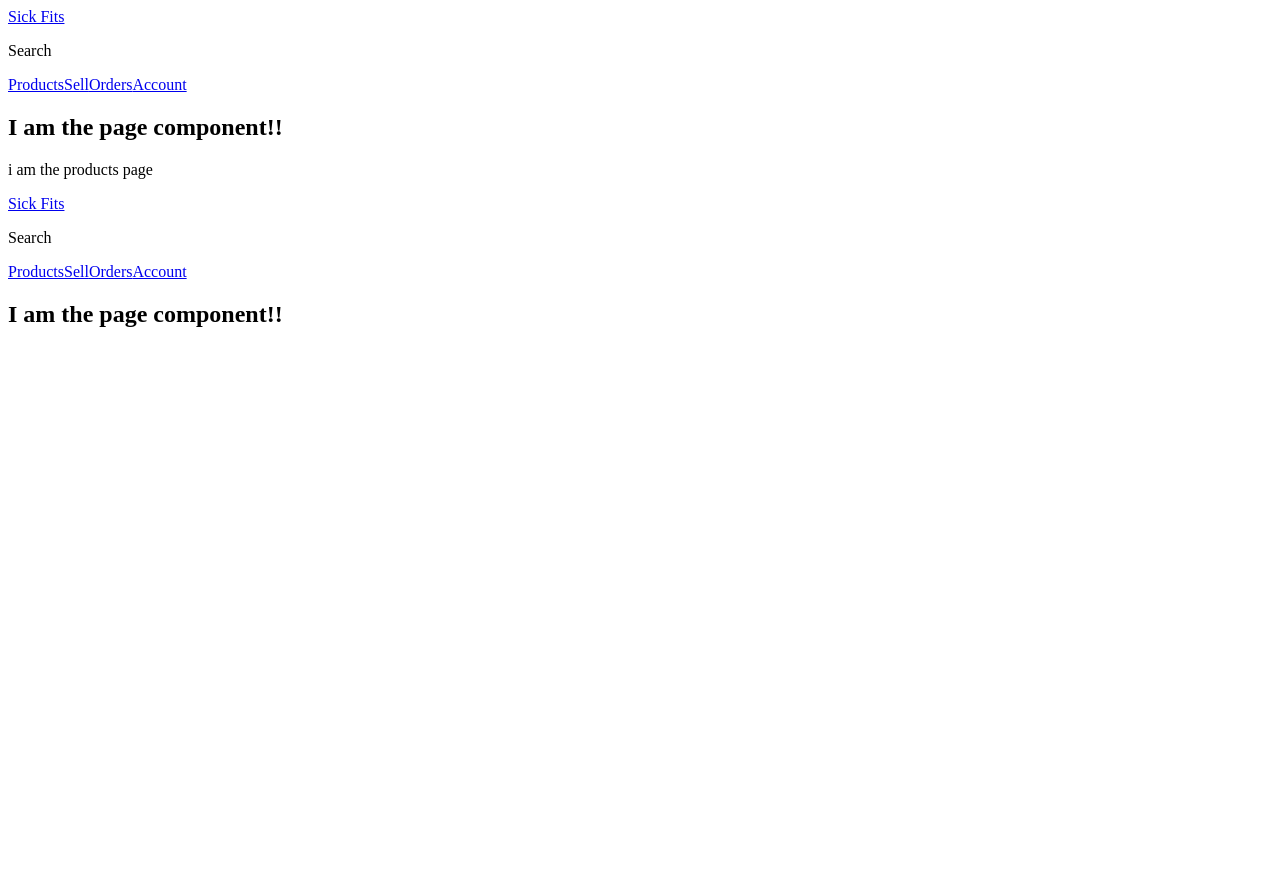
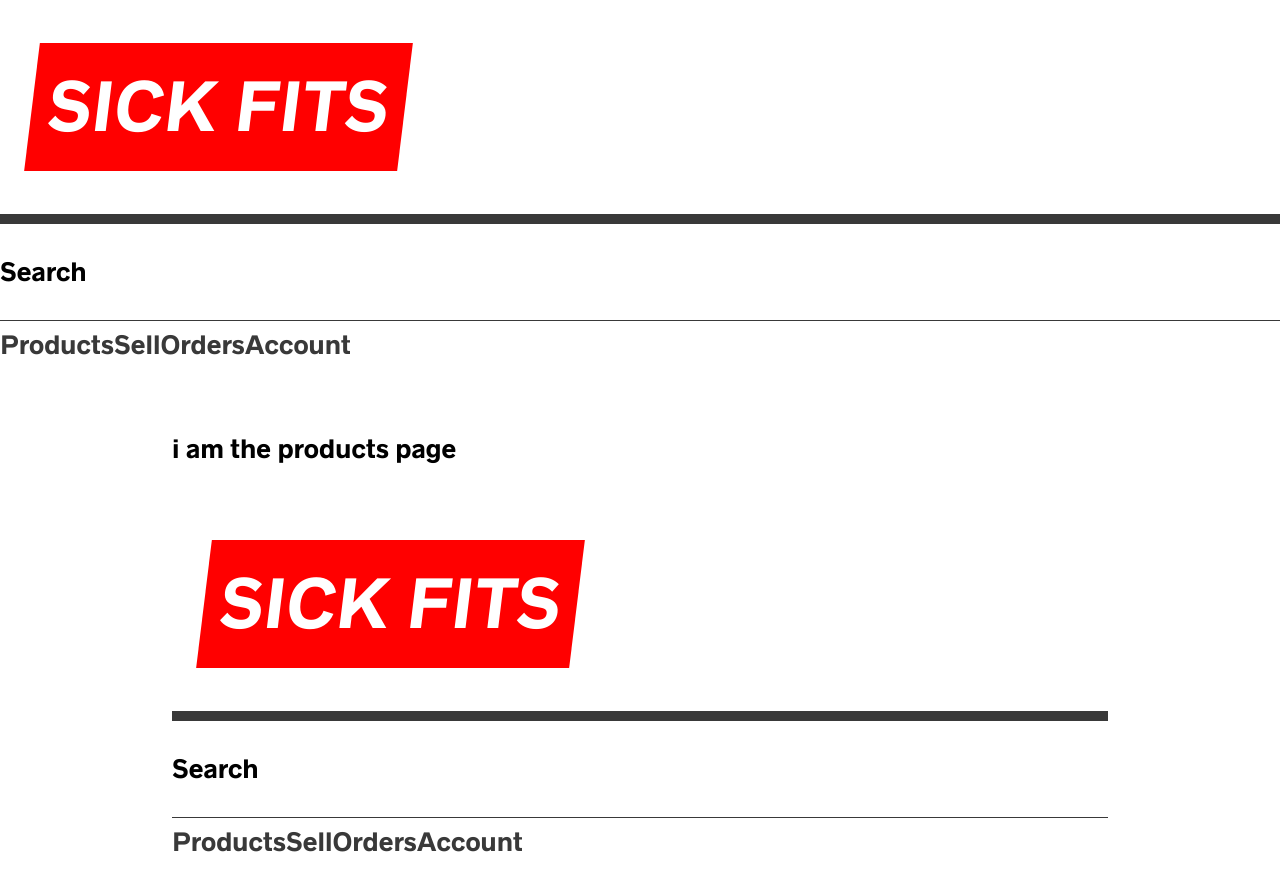
Before and after one commit to theTSLC/ecommerce-app, a Next.js app in the folder sick-fits/frontend/: page /products in a window 1280 px wide. Shown: the top 890 px of the page. Before the commit the page ends 800 px from the top, so only its background shows below. Built offline with nearby package versions, Linux system fonts and the light colour scheme.

Commit message:
v1: adding global and scoped styles

```diff
--- a/sick-fits/frontend/components/Header.js
+++ b/sick-fits/frontend/components/Header.js
@@ -1,16 +1,50 @@
 import Link from 'next/link';
+import styled from 'styled-components';
 import Nav from './Nav';
+
+const LogoStyles = styled.h1`
+  font-size: 4rem;
+  margin-left: 2rem;
+  position: relative;
+  z-index: 2;
+  background: red;
+  transform: skew(-7deg);
+  a {
+    color: white;
+    text-decoration: none;
+    text-transform: uppercase;
+    padding: 0.5rem 1rem;
+  }
+`;
+
+const HeaderStyles = styled.header`
+  .bar {
+    display: grid;
+    grid-template-columns: auto 1fr;
+    border-bottom: 10px solid var(--black, black);
+    justify-content: space-between;
+    align-items: center;
+  }
+
+  .sub-bar {
+    display: grid;
+    grid-template-columns: 1fr auto;
+    border-bottom: 1px solid var(--black, black);
+  }
+`;
 
 export default function Header() {
   return (
-    <header>
+    <HeaderStyles>
       <div className="bar">
-        <Link href="/">Sick Fits</Link>
+        <LogoStyles>
+          <Link href="/">Sick Fits</Link>
+        </LogoStyles>
       </div>
-      <div className="subBar">
+      <div className="sub-bar">
         <p>Search </p>
       </div>
       <Nav />
-    </header>
+    </HeaderStyles>
   );
 }
--- a/sick-fits/frontend/components/Page.js
+++ b/sick-fits/frontend/components/Page.js
@@ -1,12 +1,14 @@
 import PropTypes from 'prop-types';
 import Header from './Header';
+import GlobalStyles from './styles/GlobalStyles';
+import InnerStyles from './styles/InnerStyles';
 
 export default function Page({ children }) {
   return (
     <div>
+      <GlobalStyles />
       <Header />
-      <h2> I am the page component!!</h2>
-      {children}
+      <InnerStyles>{children}</InnerStyles>
     </div>
   );
 }
--- /dev/null
+++ b/sick-fits/frontend/components/styles/GlobalStyles.js
@@ -0,0 +1,48 @@
+import { createGlobalStyle } from 'styled-components';
+
+const GlobalStyles = createGlobalStyle`
+@font-face {
+  font-family: 'radnika_next';
+  src: url('/static/radnikanext-medium-webfont.woff2')
+  format('woff2');
+  font-weight: normal;
+  font-style: normal;
+}
+
+html {
+  --red: #ff0000;
+  --black: #393939;
+  --grey: #3a3a3a;
+  --lightGrey: #e1e1e1;
+  --offWhite: #ededed;
+  --maxWidth: 1000px;
+  --bs: 0 12px 24px 0 rgba(0,0,0,0.09);
+  box-sizing: border-box;
+}
+// Note - best practice for "universal box sizing with inheritance" (with above, html{box-sizing: border-box})
+// Ensures when we add padding and border to element,
+// it takes away from the size instead of growing it.
+// Prevents lots of the weird horizontal scroll bugs
+*, *:before, *:after {
+  box-sizing: inherit;
+}
+body {
+  font-family: 'radnika_next', -apple-system, BlinkMacSystemFont, 'Segoe UI', Roboto, Oxygen, Ubuntu, Cantarell, 'Open Sans', 'Helvetica Neue', sans-serif;
+  padding: 0;
+  margin: 0;
+  font-size: 1.5rem;
+  line-height: 2;
+}
+a {
+  text-decoration: none;
+  color: var(--black);
+}
+a:hover {
+  text-decoration: underline;
+}
+button {
+  font-family: 'radnika_next', -apple-system, BlinkMacSystemFont, 'Segoe UI', Roboto, Oxygen, Ubuntu, Cantarell, 'Open Sans', 'Helvetica Neue', sans-serif
+}
+`;
+
+export default GlobalStyles;
--- /dev/null
+++ b/sick-fits/frontend/components/styles/InnerStyles.js
@@ -0,0 +1,10 @@
+import styled from 'styled-components';
+
+const InnerStyles = styled.div`
+  max-width: var(--maxWidth);
+  // Note: center it
+  margin: 0 auto;
+  padding: 2rem;
+`;
+
+export default InnerStyles;
--- a/sick-fits/frontend/components/styles/nprogress.css
+++ b/sick-fits/frontend/components/styles/nprogress.css
@@ -11,7 +11,7 @@
   left: 0;
 
   width: 100%;
-  height: 5px;
+  height: 8px;
 }
 
 /* Fancy blur effect */
@@ -25,8 +25,8 @@
   opacity: 1.0;
 
   -webkit-transform: rotate(3deg) translate(0px, -4px);
-      -ms-transform: rotate(3deg) translate(0px, -4px);
-          transform: rotate(3deg) translate(0px, -4px);
+  -ms-transform: rotate(3deg) translate(0px, -4px);
+  transform: rotate(3deg) translate(0px, -4px);
 }
 
 /* Remove these to get rid of the spinner */
@@ -49,7 +49,7 @@
   border-radius: 50%;
 
   -webkit-animation: nprogress-spinner 400ms linear infinite;
-          animation: nprogress-spinner 400ms linear infinite;
+  animation: nprogress-spinner 400ms linear infinite;
 }
 
 .nprogress-custom-parent {
@@ -63,10 +63,21 @@
 }
 
 @-webkit-keyframes nprogress-spinner {
-  0%   { -webkit-transform: rotate(0deg); }
-  100% { -webkit-transform: rotate(360deg); }
+  0% {
+    -webkit-transform: rotate(0deg);
+  }
+
+  100% {
+    -webkit-transform: rotate(360deg);
+  }
 }
+
 @keyframes nprogress-spinner {
-  0%   { transform: rotate(0deg); }
-  100% { transform: rotate(360deg); }
+  0% {
+    transform: rotate(0deg);
+  }
+
+  100% {
+    transform: rotate(360deg);
+  }
 }
--- a/sick-fits/frontend/pages/_app.js
+++ b/sick-fits/frontend/pages/_app.js
@@ -1,8 +1,15 @@
 /* eslint-disable react/jsx-props-no-spreading */
+import NProgress from 'nprogress';
 import PropTypes from 'prop-types';
+import Router from 'next/router';
 import Page from '../components/Page';
+import '../components/styles/nprogress.css';
 
-export default function MyApp({ Component, pageProps }) {
+Router.events.on('routeChangeStart', () => NProgress.start());
+Router.events.on('routeChangeComplete', () => NProgress.done());
+Router.events.on('RouteChangeError', () => NProgress.done());
+
+function MyApp({ Component, pageProps }) {
   return (
     <Page>
       <Component {...pageProps} />
@@ -14,3 +21,5 @@
   Component: PropTypes.any,
   pageProps: PropTypes.object,
 };
+
+export default MyApp;
--- a/sick-fits/frontend/pages/_document.js
+++ b/sick-fits/frontend/pages/_document.js
@@ -1,10 +1,24 @@
+/* eslint-disable react/jsx-props-no-spreading */
 import Document, { Html, Head, NextScript, Main } from 'next/document';
+import { ServerStyleSheet } from 'styled-components';
 
-export default class MyDocument extends Document {
+class MyDocument extends Document {
+  // SSR StyledComponents w/ stylesheet rehydration aka SSSR sylesheets
+  // prevents FOUC & ensure random id contintuity using StyledComponents components
+  static getInitialProps({ renderPage }) {
+    const sheet = new ServerStyleSheet();
+    const page = renderPage(
+      (App) => (props) => sheet.collectStyles(<App {...props} />)
+    );
+    const styleTags = sheet.getStyleElement();
+
+    return { ...page, styleTags };
+  }
+
   render() {
     return (
       <Html lang="en" data-me="dope2023">
-        {/* <Head></Head> */}
+        <Head />
         <body>
           <Main />
           <NextScript />
@@ -13,3 +27,5 @@
     );
   }
 }
+
+export default MyDocument;
--- a/sick-fits/frontend/pages/index.js
+++ b/sick-fits/frontend/pages/index.js
@@ -1,8 +1,10 @@
-export default function IndexPage() {
+function IndexPage() {
   return (
     <>
-      <p> Hello world I got this, I work at Stride!!</p>
+      <p> Hello world I got this, I work at the perfect place =D!!</p>
       <code>awdadaw</code>
     </>
   );
 }
+
+export default IndexPage;
```
